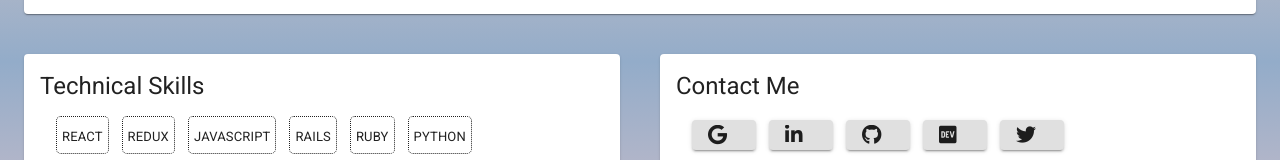
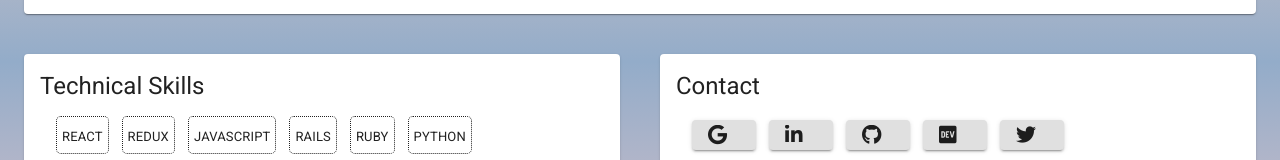
Before and after one commit to sylviapap/personal-site-react, a React (Create React App) app: page / in a window 1280 px wide. Shown: the part 573-733 px from the top of the page. Built offline with nearby package versions, Linux system fonts and the light colour scheme.

Commit message:
remove unused

```diff
--- a/src/pages/Home.js
+++ b/src/pages/Home.js
@@ -18,10 +18,6 @@ const useStyles = makeStyles({
     justifyContent: "space-between"
   },
   paper: {
-    display: "flex",
-    flexWrap: "wrap",
-    justifyContent: "space-around",
-    alignItems: "center",
     minHeight: "65px"
   },
   media: {
@@ -124,7 +120,7 @@ export default function Home() {
         <Card className={classes.root}>
           <CardContent>
             <Typography variant="h5" component="h2">
-              Contact Me
+              Contact
             </Typography>
             <CardActions className={classes.paper}>
               {contactItems.map(item => <Button
```
